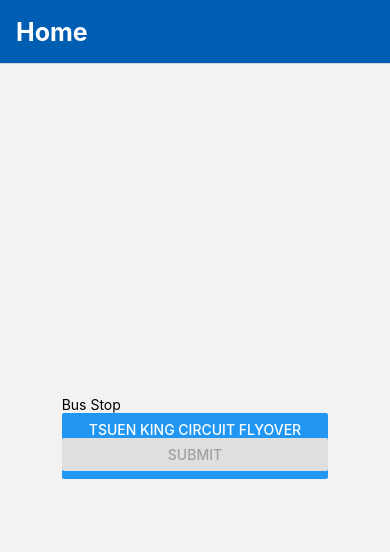
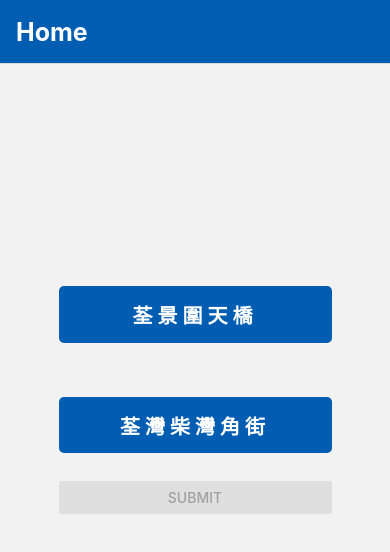
Before and after one commit to ZoeFoo/MoblieApp, a React Native app in the folder AwesomeProject/: screen /Home in a window 390 px wide. Shown: the top 552 px of the page. Built offline with nearby package versions, Linux system fonts and the light colour scheme; what native-base would draw is missing.

Commit message:
finished styling HomeScreen button

```diff
--- a/AwesomeProject/components/form/Form.jsx
+++ b/AwesomeProject/components/form/Form.jsx
@@ -1,5 +1,5 @@
 import React, { useState } from "react";
-import { Button, StyleSheet, Text, View } from 'react-native';
+import { Button, StyleSheet, Text, View, TouchableOpacity } from 'react-native';
 import { FormControl, WarningOutlineIcon } from "native-base";
 import { useForm, Controller } from "react-hook-form";
 
@@ -27,8 +27,7 @@ const Form = ({ navigation }) => {
 
     return (
         <View>
-            <View style={styles.container}>
-                <Text>Bus Stop</Text>
+            <View>
                 {/*<Controller*/}
                 {/*    control={control}*/}
                 {/*    render={({ field: { onChange, onBlur, value } }) => (*/}
@@ -44,15 +43,21 @@ const Form = ({ navigation }) => {
                     control={control}
                     render={({ field: { onChange, onBlur, value } }) => (
                         <View>
-                            <Button
-                                title={"TSUEN KING CIRCUIT FLYOVER"}
-                                onPress={() => { setSelectValue("BFA3460955AC820C") }}
-                            />
+                            <View style={styles.buttonContainer}>
+                                <TouchableOpacity
+                                    style={styles.button}
+                                    onPress={() => { setSelectValue("BFA3460955AC820C") }}>
+                                    <Text style={styles.text}>荃景圍天橋</Text>
+                                </TouchableOpacity>
+                            </View>
 
-                            <Button
-                                title={"CHAI WAN KOK STREET TSUEN WAN"}
-                                onPress={() => { setSelectValue("5FB1FCAF80F3D97D") }}
-                            />
+                            <View style={styles.buttonContainer}>
+                                <TouchableOpacity
+                                    style={styles.button}
+                                    onPress={() => { setSelectValue("5FB1FCAF80F3D97D") }}>
+                                    <Text style={styles.text}>荃灣柴灣角街</Text>
+                                </TouchableOpacity>
+                            </View>
                         </View>
                     )}
                     name="busStop"
@@ -67,11 +72,21 @@ const Form = ({ navigation }) => {
 };
 
 const styles = StyleSheet.create({
-    container: {
-        flex: 0.5,
+    buttonContainer: {
+        marginVertical: '10%',
+    },
+    button: {
+        backgroundColor: '#005db2',
+        borderRadius: 5,
     },
     text: {
-        margin: '2%'
+        fontSize: 20,
+        fontWeight: 'bold',
+        color: 'white',
+        marginVertical: '5%',
+        letterSpacing: 5,
+        textAlign: 'center',
+
     }
 })
 
--- a/AwesomeProject/screens/HomeScreen.jsx
+++ b/AwesomeProject/screens/HomeScreen.jsx
@@ -21,5 +21,7 @@ const styles = StyleSheet.create({
     },
     formContainer: {
         alignSelf: 'center',
+        height: '50%',
+        width: '70%',
     }
 })
```
